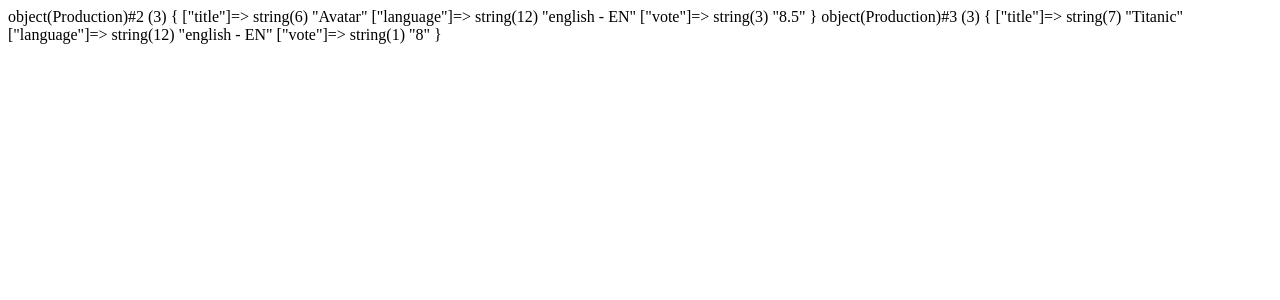
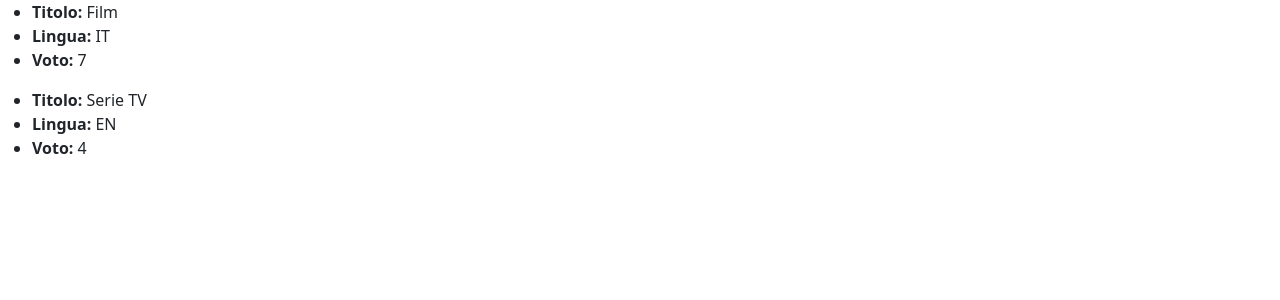
Before and after one commit to simopucci/php-oop-1, a PHP site: page / in a window 1280 px wide. Shown: the top 300 px of the page. Run offline with PHP 8.4, Linux system fonts and the light colour scheme.

Commit message:
feat: add movie and tvserie class

```diff
--- /dev/null
+++ b/Models/Production.php
@@ -0,0 +1,15 @@
+<?php
+
+class Production
+{
+    public $title;
+    public $language;
+    public $vote;
+
+    function __construct($title, $language, $vote)
+    {
+        $this->title = $title;
+        $this->language = $language;
+        $this->vote = $vote;
+    }
+}
--- /dev/null
+++ b/db/productions.php
@@ -0,0 +1,12 @@
+<?php
+
+require_once __DIR__ . "/../Models/Production.php";
+
+
+$Movie = new Production("Film", "IT", 7);
+$TvSerie = new Production("Serie TV", "EN", 4);
+
+$productions = [
+    $Movie,
+    $TvSerie,
+];
--- a/index.php
+++ b/index.php
@@ -1,21 +1,44 @@
+
 <?php
 
-class Production
-{
-    public $title;
-    public $language;
-    public $vote;
+require_once __DIR__ . "/Models/Production.php";
+require_once __DIR__ . "/db/productions.php";
 
-    function __construct($title, $language, $vote)
-    {
-        $this->title = $title;
-        $this->language = $language;
-        $this->vote = $vote;
-    }
-}
+?>
 
-$avatar = new Production("Avatar", "english - EN", "8.5");
+<!-- $avatar = new Production("Avatar", "english - EN", "8.5");
 var_dump($avatar);
 
 $titanic = new Production("Titanic", "english - EN", "8");
-var_dump($titanic);
+var_dump($titanic); -->
+
+
+<!DOCTYPE html>
+<html lang="en">
+<head>
+    <meta charset="UTF-8">
+    <meta name="viewport" content="width=device-width, initial-scale=1.0">
+    <title>PHP OOP</title>
+
+    <!-- Bootstrap -->
+    <link href="https://cdn.jsdelivr.net/npm/bootstrap@5.3.3/dist/css/bootstrap.min.css" rel="stylesheet" integrity="sha384-QWTKZyjpPEjISv5WaRU9OFeRpok6YctnYmDr5pNlyT2bRjXh0JMhjY6hW+ALEwIH" crossorigin="anonymous">
+</head>
+<body>
+    <?php foreach ($productions as $production) : ?>
+        <ul>
+            <li>
+                <b>Titolo:</b>
+                <?= $production->title ?>
+            </li>
+            <li>
+                <b>Lingua:</b>
+                <?= $production->language ?>
+            </li>
+            <li>
+                <b>Voto:</b>
+                <?= $production->vote ?>
+            </li>
+        </ul>
+    <?php endforeach; ?>
+</body>
+</html>
```
Also changed, not shown: Models/Genre.php (added).
